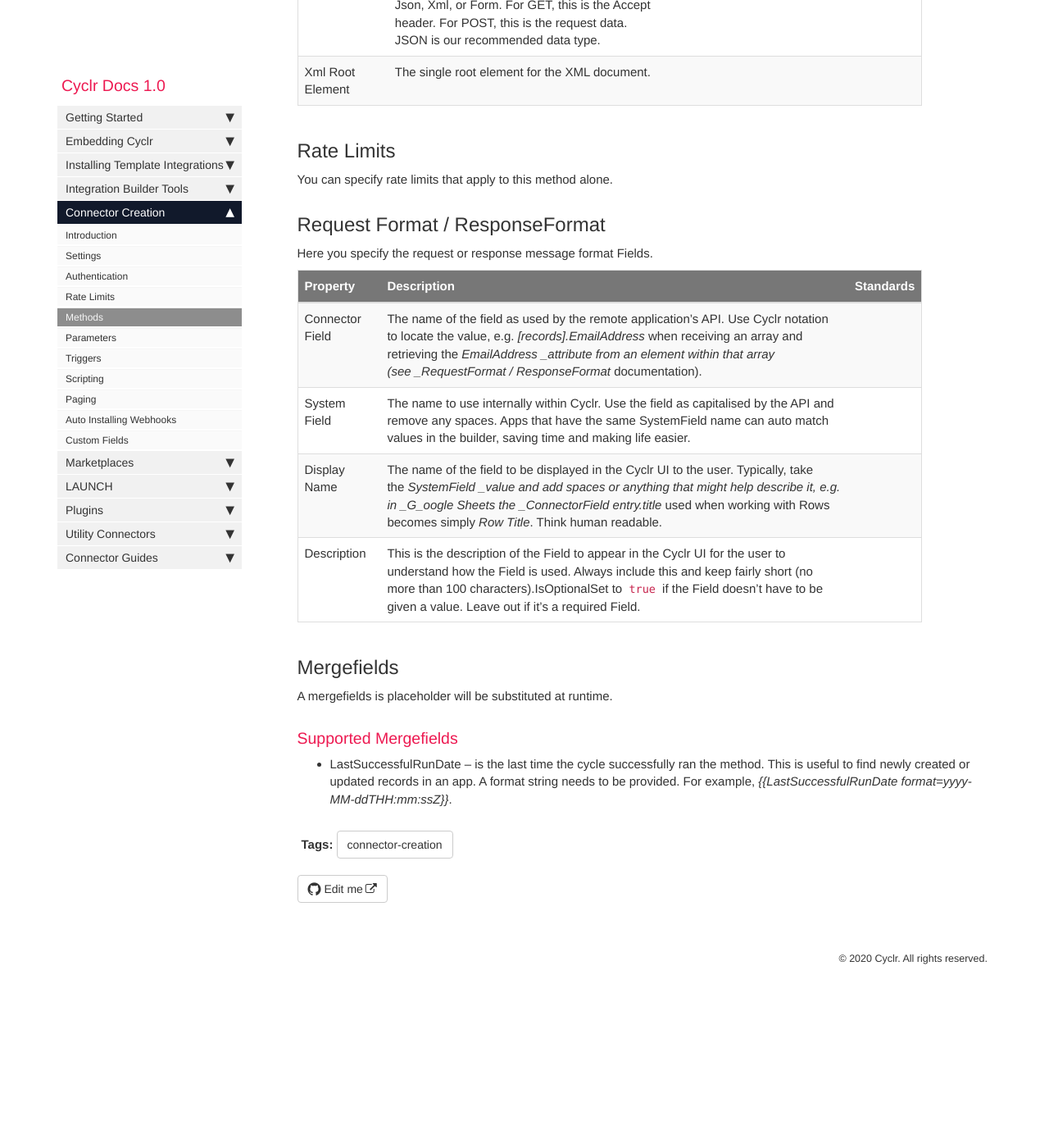
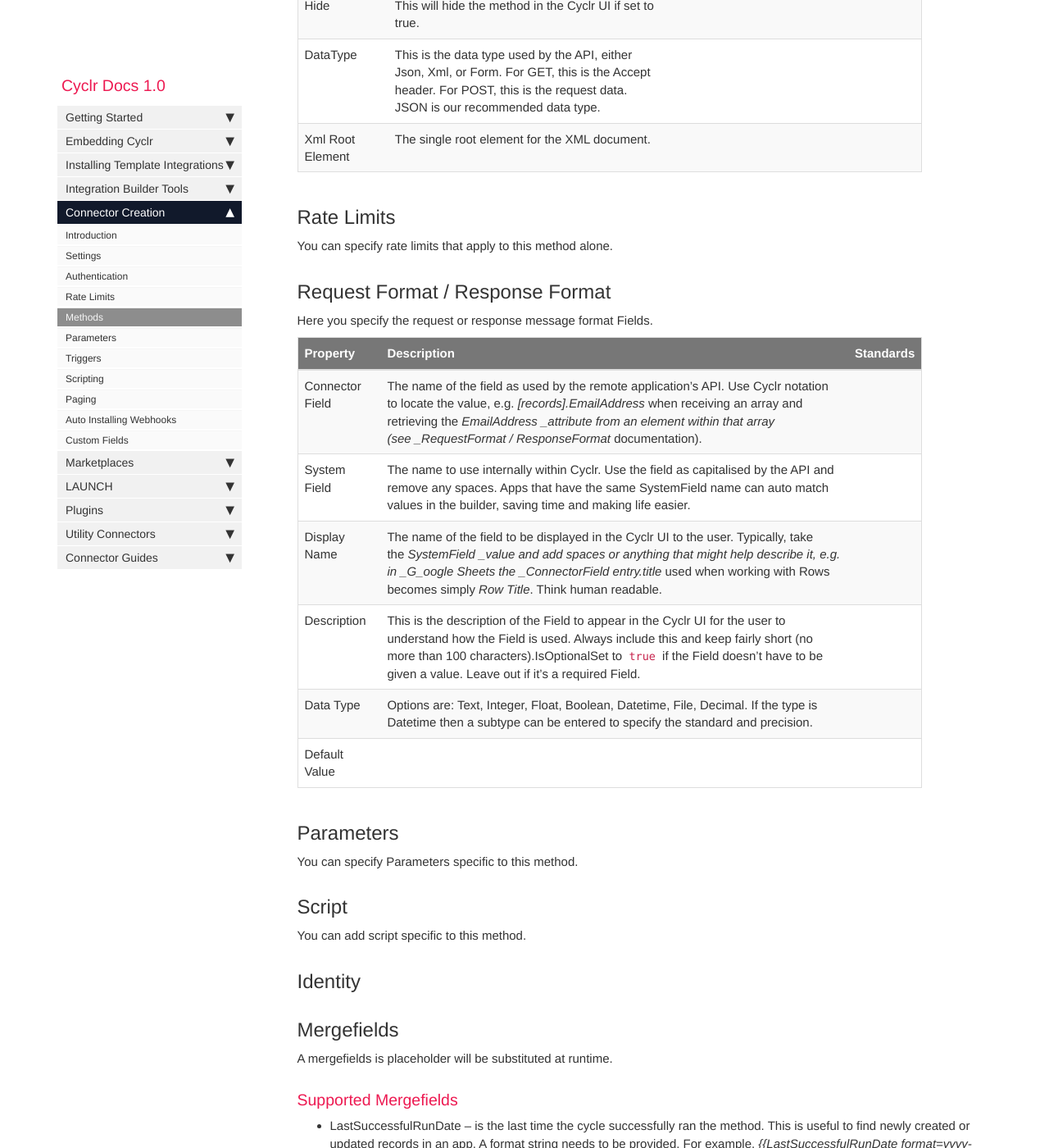
Before and after one commit to sneakysneak/docs, a Jekyll site: the page built from pages/custom-connectors/05-methods.md, in a window 1280 px wide and 1400 px high, scrolled down 1176 px. Shown: the whole window at 82% size. Built offline with Jekyll 4.4.1, drawn with Linux system fonts in a browser that asks for light colours; nearby versions of some CDN libraries; comment, search, counter and statistics services are not loaded; before the commit the page ends 2415 px from its top, so only the background shows below that; some of the changed text lies outside the part shown.

Commit message:
Update 05-methods.md

```diff
--- a/pages/custom-connectors/05-methods.md
+++ b/pages/custom-connectors/05-methods.md
@@ -29,7 +29,7 @@ These are descriptions of the API endpoints in a standard format.
 
 You can specify rate limits that apply to this method alone.
 
-## Request Format / ResponseFormat
+## Request Format / Response Format
 
 Here you specify the request or response message format Fields.
 
@@ -39,6 +39,19 @@ Here you specify the request or response message format Fields.
 | System Field | The name to use internally within Cyclr. Use the field as capitalised by the API and remove any spaces. Apps that have the same SystemField name can auto match values in the builder, saving time and making life easier.| |
 | Display Name | The name of the field to be displayed in the Cyclr UI to the user. Typically, take the _SystemField _value and add spaces or anything that might help describe it, e.g. in _G_oogle Sheets the _ConnectorField_ _entry.title_ used when working with Rows becomes simply _Row Title_. Think human readable.| |
 | Description | This is the description of the Field to appear in the Cyclr UI for the user to understand how the Field is used. Always include this and keep fairly short (no more than 100 characters).IsOptionalSet to `true` if the Field doesn’t have to be given a value. Leave out if it’s a required Field.| |
+| Data Type | Options are: Text, Integer, Float, Boolean, Datetime, File, Decimal.  If the type is Datetime then a subtype can be entered to specify the standard and precision. | |
+| Default Value | | |
+
+## Parameters
+
+You can specify Parameters specific to this method.
+
+## Script
+
+You can add script specific to this method.
+
+## Identity
+
 
 ## Mergefields
 
```
